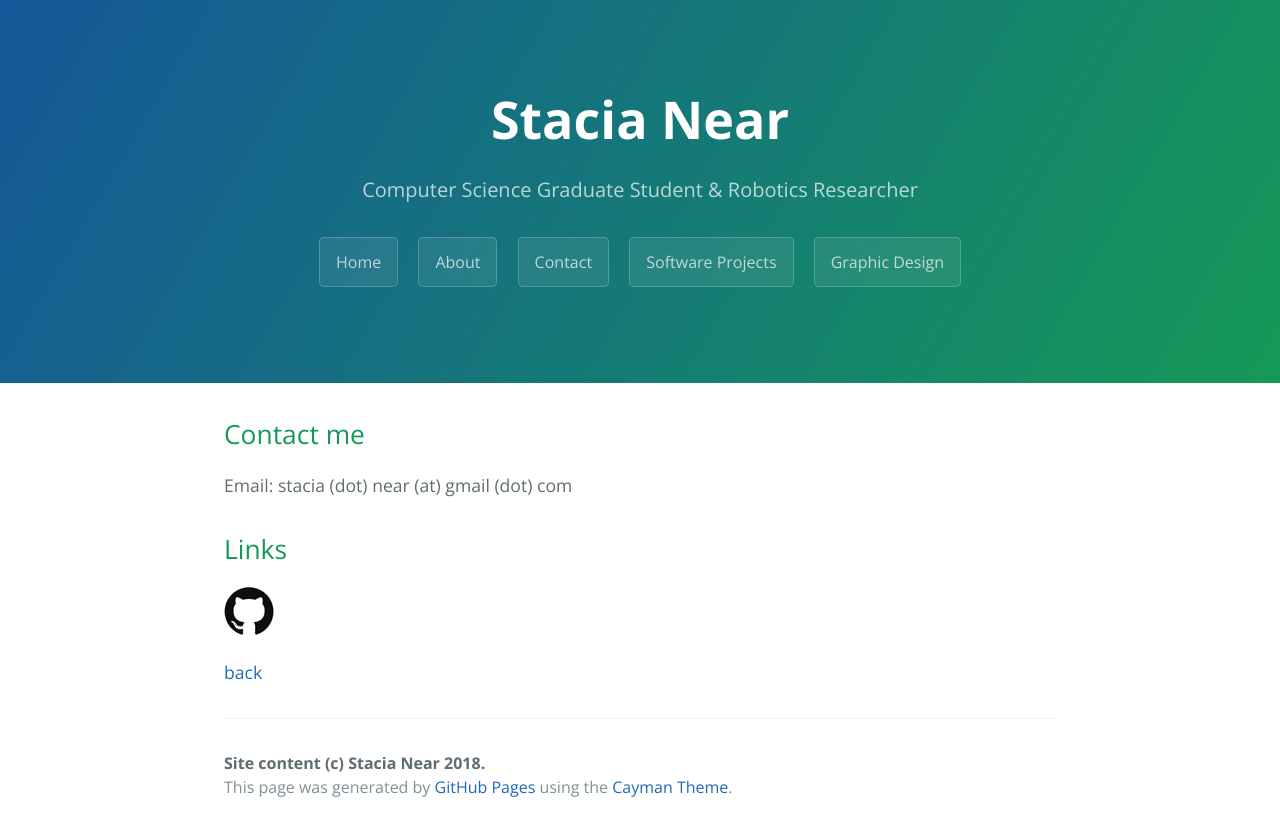
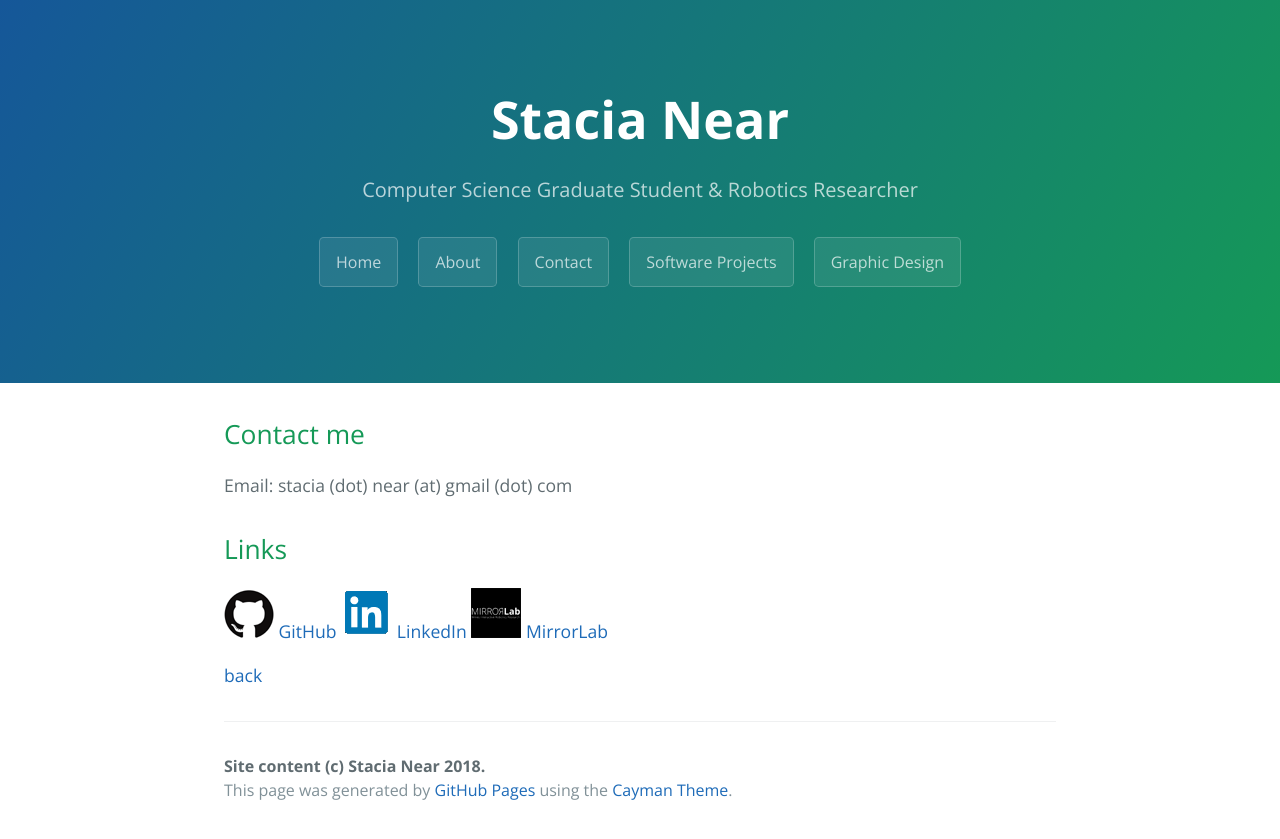
Before and after one commit to nearsr/nearsr.github.io, a Jekyll site: the page built from contact.md, in a window 1280 px wide. Shown: the top 839 px of the page. Built offline with Jekyll 4.4.1, drawn with Linux system fonts in a browser that asks for light colours.

Commit message:
Update contact.md

```diff
--- a/contact.md
+++ b/contact.md
@@ -9,6 +9,8 @@ Email: stacia (dot) near (at) gmail (dot) com
 
 ## Links
 
-![](assets/giticon.png)
+![](assets/giticon.png) [GitHub](https://github.com/nearsr)
+![](assets/linkedinicon.png) [LinkedIn](www.linkedin.com/in/stacianear)
+![](assets/mirrorlabicon.png) [MirrorLab](http://mirrorlab.mines.edu/)
 
 [back](./)
```
